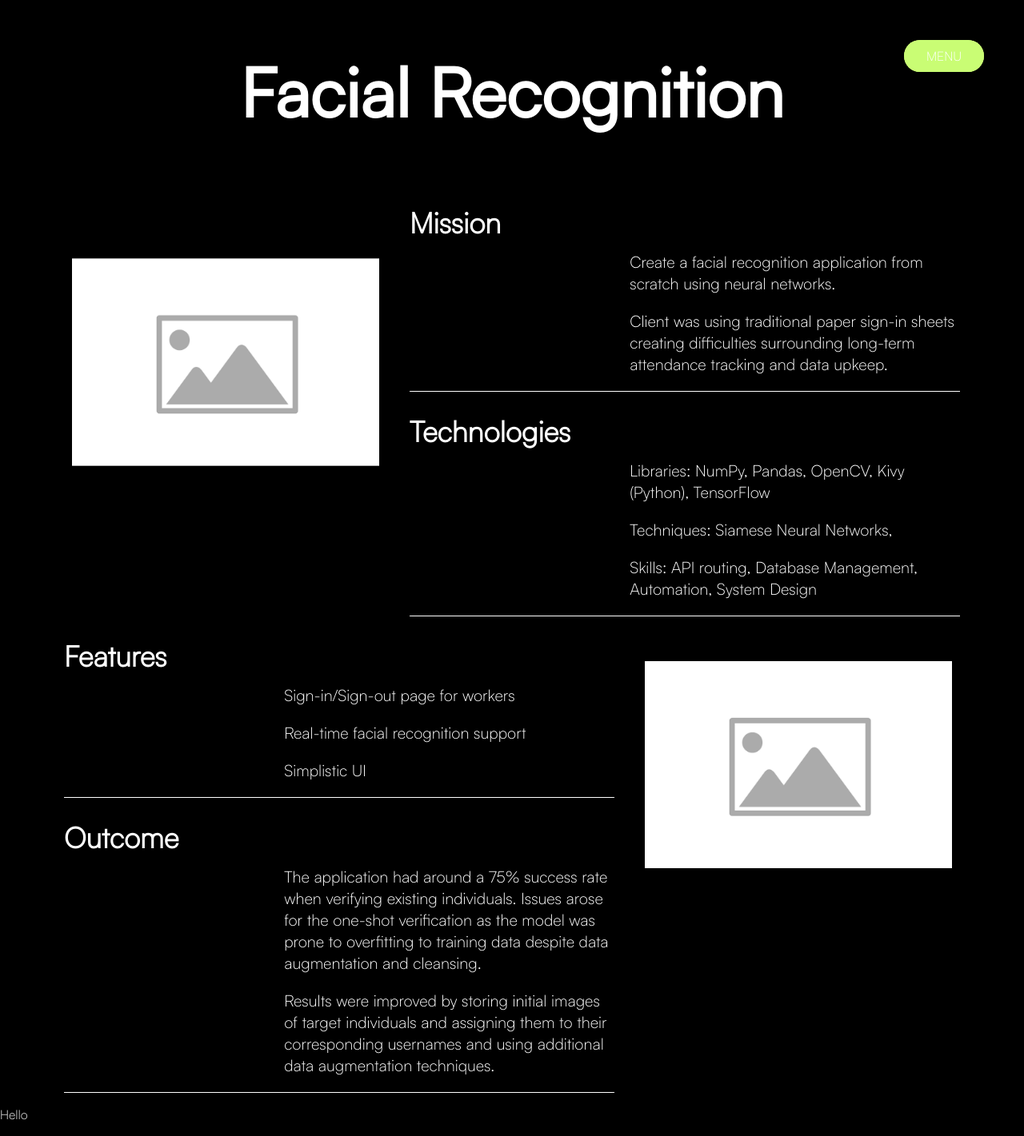
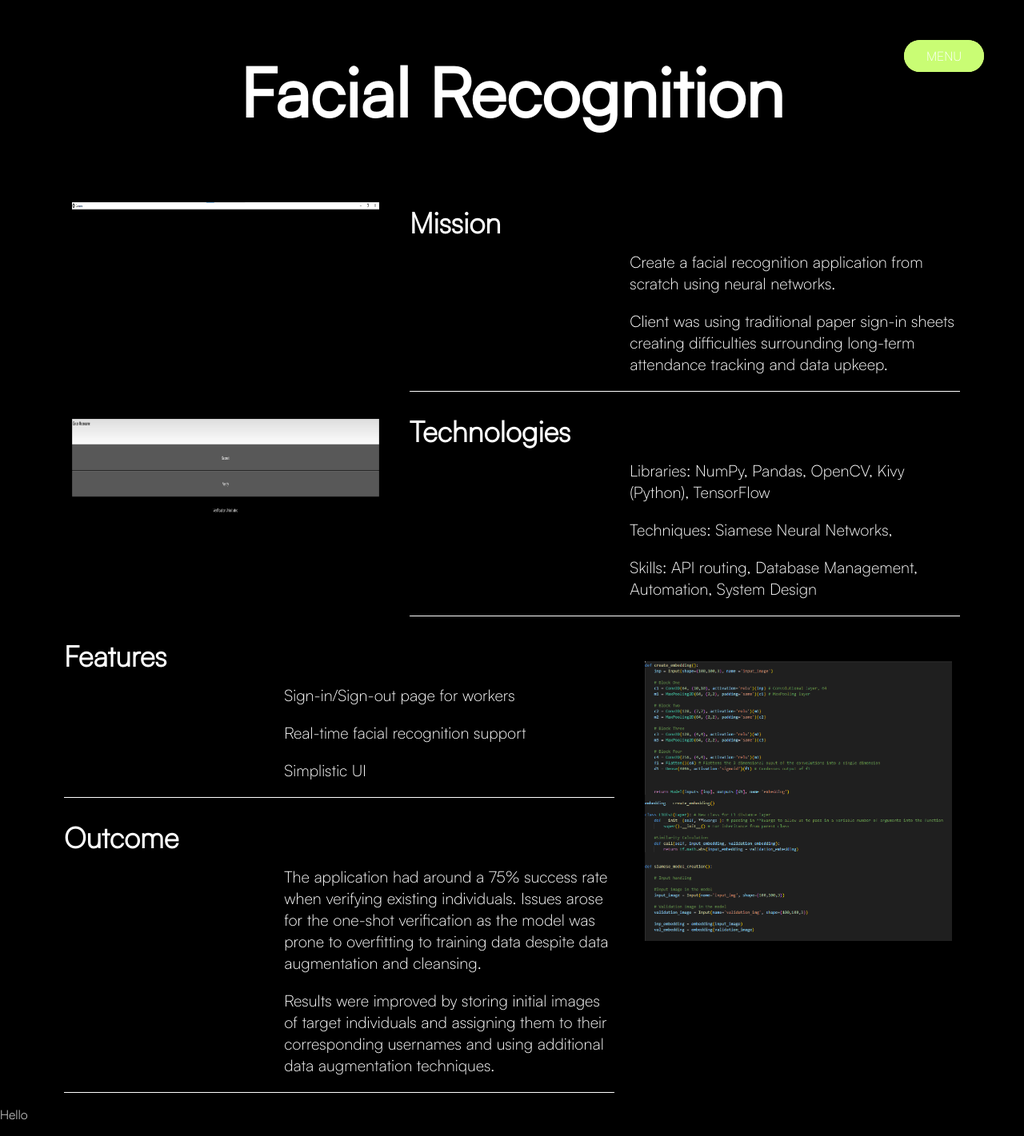
Before and after one commit to BenW2k/Portfolio, a Next.js app in the folder frontend/: page /work/facial-recognition in a window 1280 px wide. Shown: the top 1421 px of the page at 80% size. Built offline with nearby package versions, Linux system fonts and the light colour scheme.

Commit message:
+image imports

```diff
--- a/frontend/app/work/facial-recognition/page.tsx
+++ b/frontend/app/work/facial-recognition/page.tsx
@@ -2,6 +2,8 @@
 import Image from "next/image";
 import styles from "../../styles/work/synergy/synergy.module.css";
 import img from "../../assets/media/placeholder-image.svg";
+import fr_1 from "../../../public/FR_1.png";
+import fr_2 from "../../../public/FR_2.png";
 
 export default function FacialRecognition() {
   const toRotate = ["Personal Project", "Facial Recognition"];
@@ -11,7 +13,7 @@ export default function FacialRecognition() {
       <div className={styles.header}>
         <h1 className={styles["page-title"]}>Facial Recognition</h1>
       </div>
-      <Image src={img} className={styles.img1} alt="image" />
+      <Image src={fr_1} className={styles.img1} alt="image" />
       <div className={styles.container1}>
         <div className={styles.section1}>
           <h3 className={styles["section-title"]}>Mission</h3>
@@ -39,7 +41,7 @@ export default function FacialRecognition() {
           </div>
         </div>
       </div>
-      <Image src={img} className={styles.img2} alt="image" />
+      <Image src={fr_2} className={styles.img2} alt="image" />
       <div className={styles.container2}>
         <div className={styles.section2}>
           <h3 className={styles["section-title"]}>Features</h3>
```
